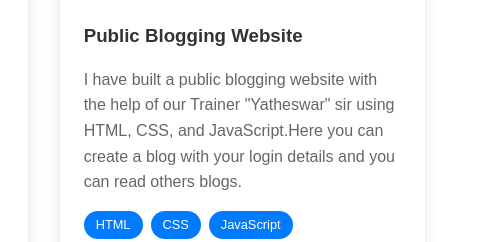
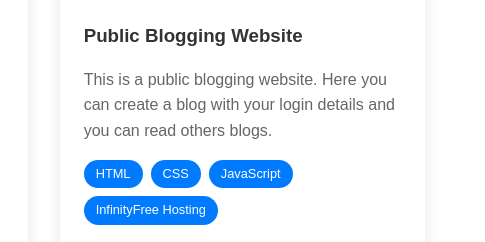
Before and after one commit to VenkataMidhunReddy/Portfolio, a plain HTML site: page index.html in a window 1280 px wide. Shown: the part 2740-2982 px from the top of the page, 795-1280 px from the left. Drawn offline with Linux system fonts and the light colour scheme.

Commit message:
first commit

```diff
--- a/index.html
+++ b/index.html
@@ -211,7 +211,7 @@
                     </div>
                     <div class="project-content">
                         <h3>Public Blogging Website</h3>
-                        <p>I have built a public blogging website with the help of our Trainer "Yatheswar" sir using HTML, CSS, and JavaScript.Here you can create a blog with your login details and you can read others blogs.</p>
+                        <p>This is a public blogging website. Here you can create a blog with your login details and you can read others blogs.</p>
                         <div class="project-tech">
                             <span>HTML</span>
                             <span>CSS</span>
```
